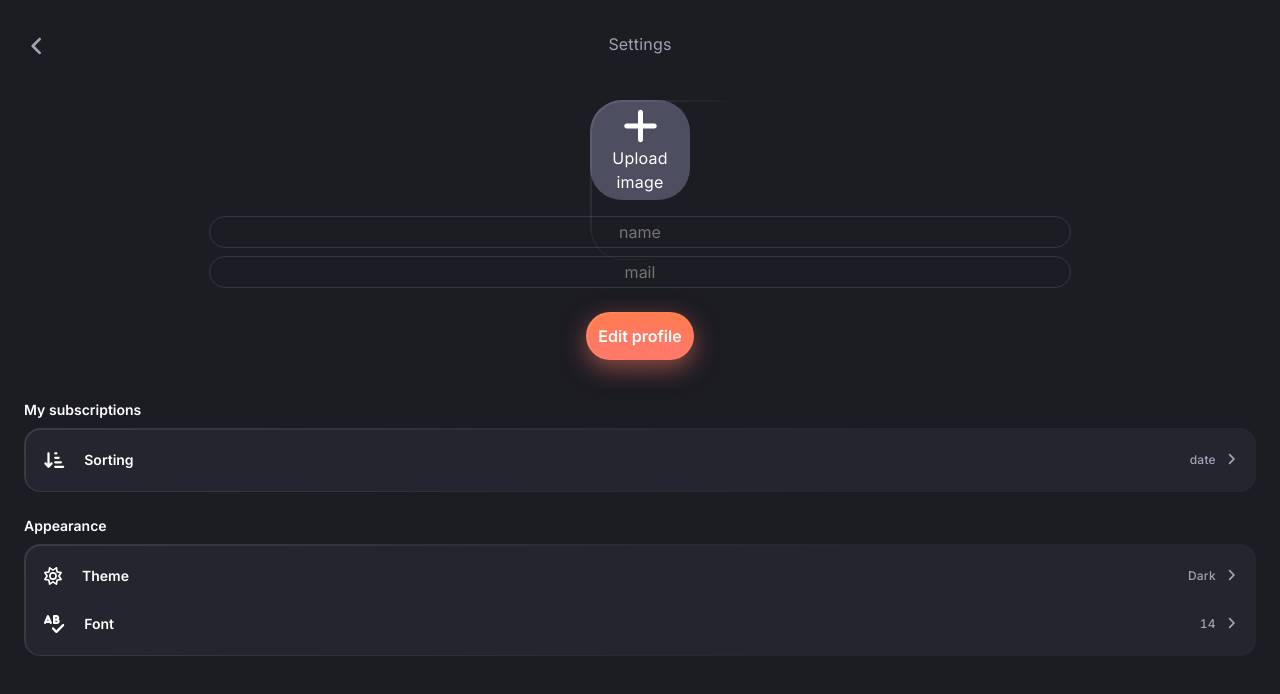
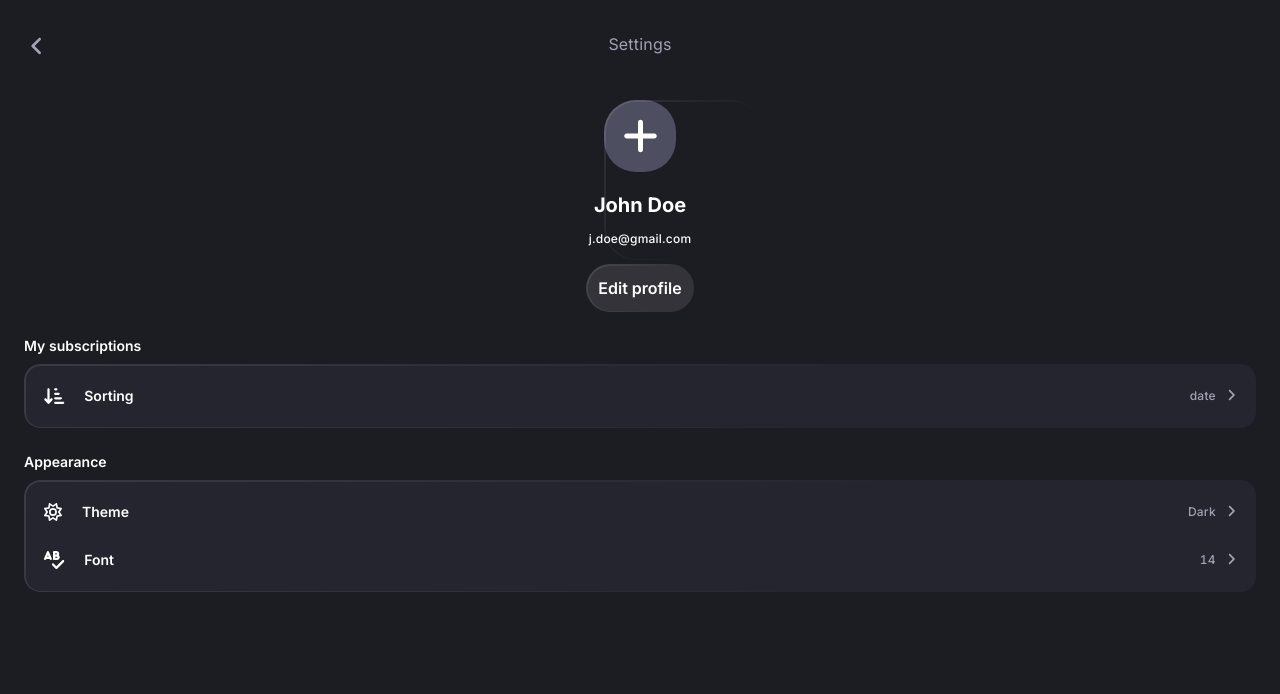
Before and after one commit to Dan-Viduykov/trackizer, a React (Create React App) app: page /settings/edit in a window 1280 px wide. Shown: the top 694 px of the page. Built offline with nearby package versions, Linux system fonts and the light colour scheme.

Commit message:
add user change settings

```diff
--- a/src/components/UploadImage/UploadImage.tsx
+++ b/src/components/UploadImage/UploadImage.tsx
@@ -1,18 +1,16 @@
-import { ChangeEvent, FC } from "react";
+import { ChangeEvent, FC, ReactElement } from "react";
 import './UploadImage.scss'
-
-import { faPlus } from "@fortawesome/free-solid-svg-icons";
-import { FontAwesomeIcon } from "@fortawesome/react-fontawesome";
 
 interface UploadImageProps {
   className?: string
   setValueImage: (value: string) => void;
   valueImage: string;
   name?: string;
+  children?: ReactElement | ReactElement[];
 }
 
 const UploadImage: FC<UploadImageProps> = (props) => {
-  const { className, setValueImage, valueImage, name } = props;
+  const { className, setValueImage, valueImage, name, children } = props;
 
   const handleChange = (event: ChangeEvent<HTMLInputElement>) => {
     if (event.target.files && event.target.files[0]) {
@@ -21,7 +19,7 @@ const UploadImage: FC<UploadImageProps> = (props) => {
   }
 
   return (
-    <div className={`file border ${className}`}>
+    <div className={`${className} file border`}>
       <input
         className={`file__input`}
         id='image-file'
@@ -31,8 +29,7 @@ const UploadImage: FC<UploadImageProps> = (props) => {
       <label
         className="file__label"
         htmlFor="image-file" >
-          <FontAwesomeIcon className="file__plus" icon={faPlus} />
-          <span className="ft-body-l">Upload image</span>
+          {children}
       </label>
       <div className="file__preview img">
         { valueImage !== '' ? <img src={valueImage} alt="" /> : null }
--- a/src/core/store/reducers/userReducer.ts
+++ b/src/core/store/reducers/userReducer.ts
@@ -21,7 +21,10 @@ export const UserSlice = createSlice({
             state.creditCard = action.payload;
         },
         changeUser(state, action: PayloadAction<UserState>) {
-            state = { ...state, ...action.payload };
+            const { name, img, mail } = action.payload;
+            state.img = img;
+            state.name = name;
+            state.mail = mail;
         }
     }
 })
--- a/src/pages/AppSettings/AppSettings.tsx
+++ b/src/pages/AppSettings/AppSettings.tsx
@@ -8,23 +8,16 @@ import { FontAwesomeIcon } from "@fortawesome/react-fontawesome";
 import HeaderTopMenu from "../../components/HeaderTopMenu";
 import { useAppSelector } from "../../core/hooks/redux";
 
-import { useLocation } from "react-router-dom";
-import { UserView } from "./UserView";
-import { UserEdit } from "./UserEdit";
-
-// кароч, берёшь удаляешь всё нахер, оставляешь только вью часть, вместо пишек добавляешь инпут, делаешь его не заметным
-// и после чего ставишь в вэлью значение из редюсера, и при изменении при нажатии на кнопку, всё это просто сохранится в
-// состоянии юзера в редаксе
+import { UserInfo } from "./UserInfo";
 
 const AppSettings: FC = () => {
     const { sorting, theme, fontSize } = useAppSelector(state => state.appSettingsReducer)
-    const location = useLocation()
 
     return (
         <main className="settings section">
             <section className="settings__header">
                 <HeaderTopMenu angleLeft title="Settings" />
-                { location.pathname === '/settings' ? <UserView /> : <UserEdit /> }
+                <UserInfo />
             </section>
             <ul className="settings__category">
                 <li className="settings__category-item">
--- a/src/pages/AppSettings/UserEdit/UserEdit.scss
+++ /dev/null
@@ -1,49 +0,0 @@
-@import '../../../sass/style.scss';
-
-.user {
-    margin-top: 40px;
-    display: flex;
-    flex-direction: column;
-    justify-content: center;
-    text-align: center;
-
-    &__img {
-        width: 72px;
-        height: 72px;
-        margin: 0 auto 16px;
-        display: flex;
-        background: #A2A2B5;
-        border-radius: 100px;
-    }
-
-    &__name {
-        margin-bottom: 0;
-    }
-
-    &__mail {
-        margin-bottom: 16px;
-        color: #A2A2B5;
-    }
-
-    &__input {
-        width: 70%;
-        padding: 5px 10px;
-        margin: 0 auto 8px;
-        text-align: center;
-    }
-
-    &__change-img {
-        margin: 0 auto 16px;
-        max-width: 100px;
-        max-height: 100px;
-
-        & svg {
-            margin-bottom: 0;
-        }
-    }
-
-    &__btn-edit {
-        margin: 16px auto;
-        padding: 6px 30px;
-    }
-}
--- a/src/pages/AppSettings/UserEdit/UserEdit.tsx
+++ /dev/null
@@ -1,60 +0,0 @@
-import { FC, FormEvent, useState } from "react";
-import './UserEdit.scss';
-
-import { useNavigate } from "react-router-dom";
-import { useAppDispatch } from "../../../core/hooks/redux";
-import { UserSlice } from "../../../core/store/reducers/userReducer";
-
-import UploadImage from "../../../components/UploadImage";
-import Button from "../../../components/Button";
-
-const UserEdit: FC = () => {
-    const navigate = useNavigate()
-
-    const dispatch = useAppDispatch();
-    const { changeUser } = UserSlice.actions;
-
-    const [ valueImage, setValueImage ] = useState('');
-    const [ valueName, setValueName ] = useState('');
-    const [ valueMail, setValueMail ] = useState('');
-
-    const handleSubmit = (event: FormEvent<HTMLFormElement>) => {
-        event.preventDefault();
-
-        const user = {
-            name: valueName,
-            mail: valueMail,
-            img: valueImage
-        }
-
-        dispatch(changeUser(user));
-        navigate(-1);
-    }
-
-    return (
-        <form className="user" onSubmit={handleSubmit}>
-            <UploadImage
-                className="user__change-img"
-                valueImage={valueImage}
-                setValueImage={setValueImage}
-                name='user-img' />
-            <input
-                className="user__input input"
-                type="text"
-                name="user-name"
-                placeholder="name"
-                value={valueName}
-                onChange={(event) => setValueName(event.target.value)} />
-            <input
-                className="user__input input"
-                type="email"
-                name="user-mail"
-                placeholder="mail"
-                value={valueMail}
-                onChange={(event) => setValueMail(event.target.value)} />
-            <Button className="user__btn-edit" btnType='Primary'>Edit profile</Button>
-        </form>
-    )
-}
-
-export {UserEdit}
--- a/src/pages/AppSettings/UserEdit/index.ts
+++ /dev/null
@@ -1,3 +0,0 @@
-import { UserEdit } from "./UserEdit";
-
-export { UserEdit }
--- /dev/null
+++ b/src/pages/AppSettings/UserInfo/UserInfo.scss
@@ -0,0 +1,38 @@
+@import '../../../sass/style.scss';
+
+.user {
+    display: flex;
+    flex-direction: column;
+    align-items: center;
+
+    &__img {
+        max-width: 72px;
+        max-height: 72px;
+        margin-bottom: 16px;
+        border-radius: 200px;
+    }
+
+    &__name {
+        background: transparent;
+        border: none;
+        color: $white;
+        text-align: center;
+        margin-bottom: 8px;
+    }
+
+    &__mail {
+        background: transparent;
+        border: none;
+        color: $white;
+        text-align: center;
+        margin-bottom: 16px;
+    }
+
+    &__btn-edit {
+
+    }
+
+    &__plus {
+        font-size: 40px;
+    }
+}
--- /dev/null
+++ b/src/pages/AppSettings/UserInfo/UserInfo.tsx
@@ -0,0 +1,57 @@
+import { FC, FormEvent, useState } from "react";
+import './UserInfo.scss';
+
+import { useAppDispatch, useAppSelector } from "../../../core/hooks/redux";
+import UploadImage from "../../../components/UploadImage";
+import Button from "../../../components/Button";
+import { FontAwesomeIcon } from "@fortawesome/react-fontawesome";
+import { faPlus } from "@fortawesome/free-solid-svg-icons";
+import { UserSlice } from "../../../core/store/reducers/userReducer";
+import { UserState } from "../../../core/modules/IUser";
+
+const UserInfo: FC = () => {
+    const { img, name, mail } = useAppSelector(state => state.userReducer);
+    const dispatch = useAppDispatch();
+    const { changeUser } = UserSlice.actions;
+
+    const [ valueImage, setValueImage ] = useState(img)
+    const [ valueName, setValueName ] = useState(name)
+    const [ valueMail, setValueMail ] = useState(mail)
+
+    const handleSubmit = (event: FormEvent<HTMLFormElement>) => {
+        event.preventDefault();
+
+        const modifiedUser: UserState = {
+            name: valueName,
+            mail: valueMail,
+            img: valueImage,
+        }
+
+        dispatch(changeUser(modifiedUser));
+    }
+
+    return (
+        <form className="user" onSubmit={handleSubmit}>
+            <UploadImage
+                className="user__img"
+                valueImage={valueImage}
+                setValueImage={setValueImage}
+                name='user-img' >
+                <FontAwesomeIcon className="user__plus" icon={faPlus} />
+            </UploadImage>
+            <input
+                className="user__name ft-4"
+                name="user-name"
+                value={valueName}
+                onChange={(event) => setValueName(event.target.value)} />
+            <input
+                className="user__mail ft-body-s"
+                name="user-mail"
+                value={valueMail}
+                onChange={(event) => setValueMail(event.target.value)} />
+            <Button btnType="Secondary" className="user__btn-edit">Edit profile</Button>
+        </form>
+    )
+}
+
+export default UserInfo
--- /dev/null
+++ b/src/pages/AppSettings/UserInfo/index.ts
@@ -0,0 +1,3 @@
+import UserInfo from "./UserInfo";
+
+export {UserInfo}
--- a/src/pages/AppSettings/UserView/UserView.tsx
+++ /dev/null
@@ -1,22 +0,0 @@
-import { FC } from "react";
-import './UserView.scss';
-
-import { Link } from "react-router-dom";
-import { useAppSelector } from "../../../core/hooks/redux";
-
-const UserView: FC = () => {
-    const { img, name, mail } = useAppSelector(state => state.userReducer)
-
-    return (
-        <div className="user">
-            <div className="user__img">
-                <img src={img} alt="" />
-            </div>
-            <p className="user__name ft-4" >{name}</p>
-            <p className="user__mail ft-body-s" >{mail}</p>
-            <Link to={'/settings/edit'} className="user__btn-edit">Edit profile</Link>
-        </div>
-    )
-}
-
-export {UserView}
--- a/src/pages/AppSettings/UserView/index.ts
+++ /dev/null
@@ -1,3 +0,0 @@
-import {UserView} from "./UserView";
-
-export {UserView}
```
Also changed, not shown: src/pages/AppSettings/UserView/UserView.scss (deleted).
